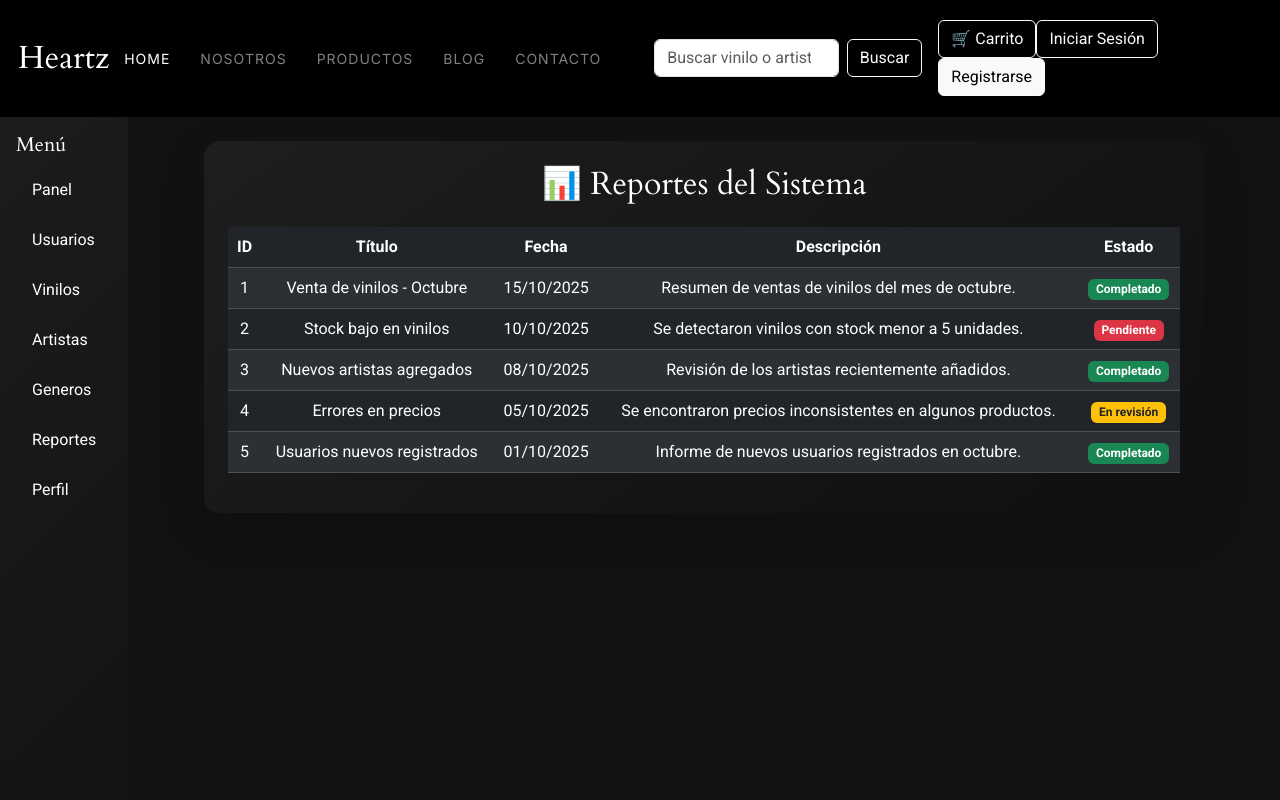
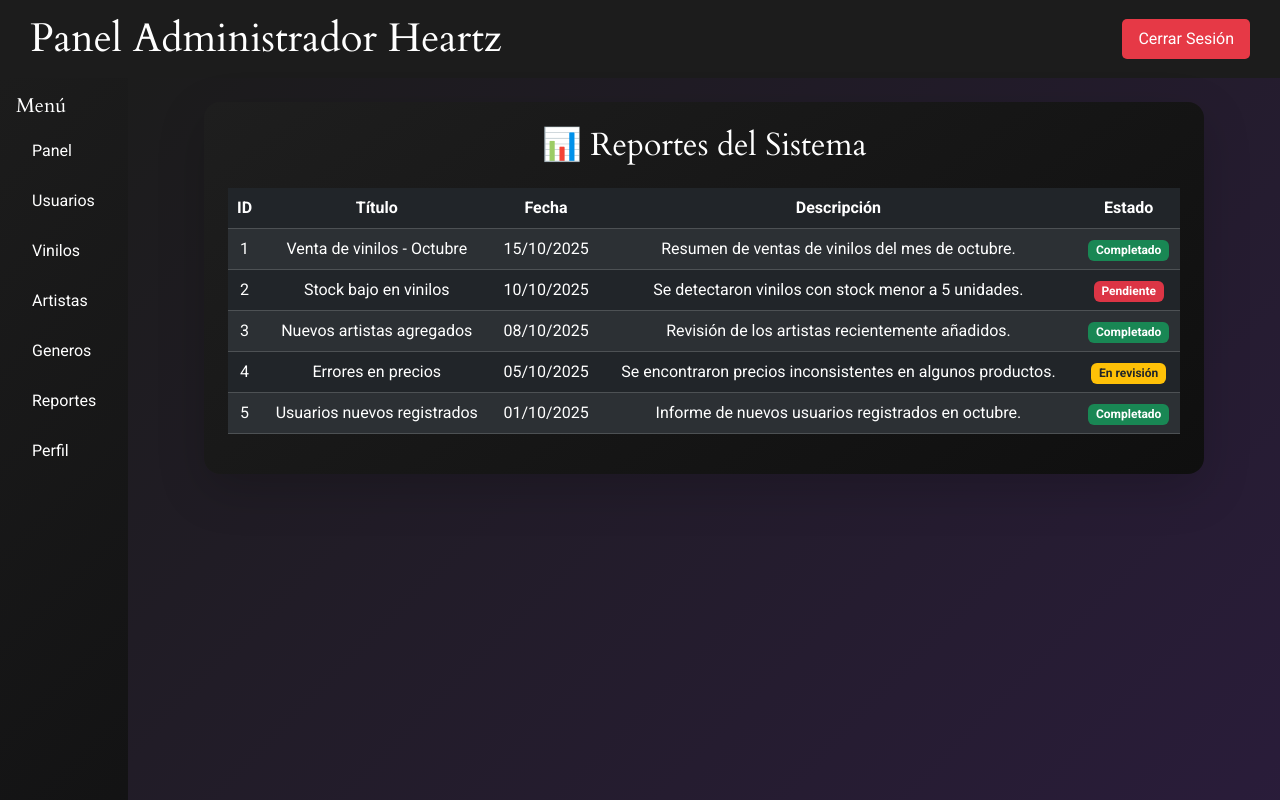
Before and after one commit to Bvnddit/heartz-web, a React (Vite) app: page /heartz-web/admin-reportes in a window 1280 px wide. Shown: the top 800 px of the page. Built offline with nearby package versions, Linux system fonts and the light colour scheme.

Commit message:
Update AdminPerfil y Reportes

```diff
--- a/src/pages/AdminPerfil.jsx
+++ b/src/pages/AdminPerfil.jsx
@@ -23,7 +23,7 @@ function AdminPerfil() {
         <BarraLateralAdmin />
 
         {/* Contenido principal */}
-        <div className="flex-grow-1 p-4 text-light" style={{ backgroundColor: "#121212", minHeight: "100vh" }}>
+        <div className="flex-grow-1 p-4 text-light" style={{ background: 'linear-gradient(135deg, #1c1c1c, #2a1c3b)', minHeight: "100vh" }}>
           <div
             className="p-4 rounded-4 shadow-lg"
             style={{
--- a/src/pages/AdminReportes.jsx
+++ b/src/pages/AdminReportes.jsx
@@ -1,5 +1,5 @@
 import React from "react";
-import Header from "../components/Header";
+import HeaderAdmin from "../components/HeaderAdmin";
 import Footer from "../components/Footer";
 import BarraLateralAdmin from "../components/BarraLateralAdmin";
 
@@ -45,13 +45,13 @@ function AdminReportes() {
 
   return (
     <>
-      <Header />
+      <HeaderAdmin />
 
       <div className="d-flex">
         <BarraLateralAdmin />
 
         {/* Contenido principal */}
-        <div className="flex-grow-1 p-4 text-light" style={{ backgroundColor: "#121212", minHeight: "100vh" }}>
+        <div className="flex-grow-1 p-4 text-light" style={{ background: 'linear-gradient(135deg, #1c1c1c, #2a1c3b)', minHeight: "100vh" }}>
           <div
             className="p-4 rounded-4 shadow-lg"
             style={{
```
